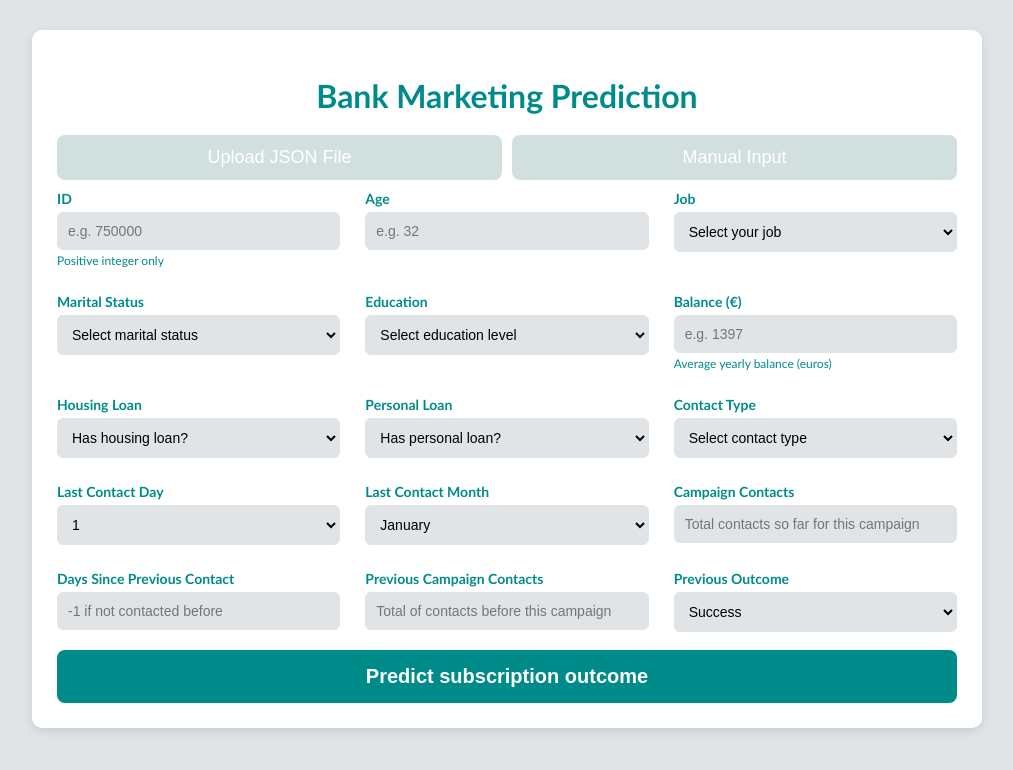
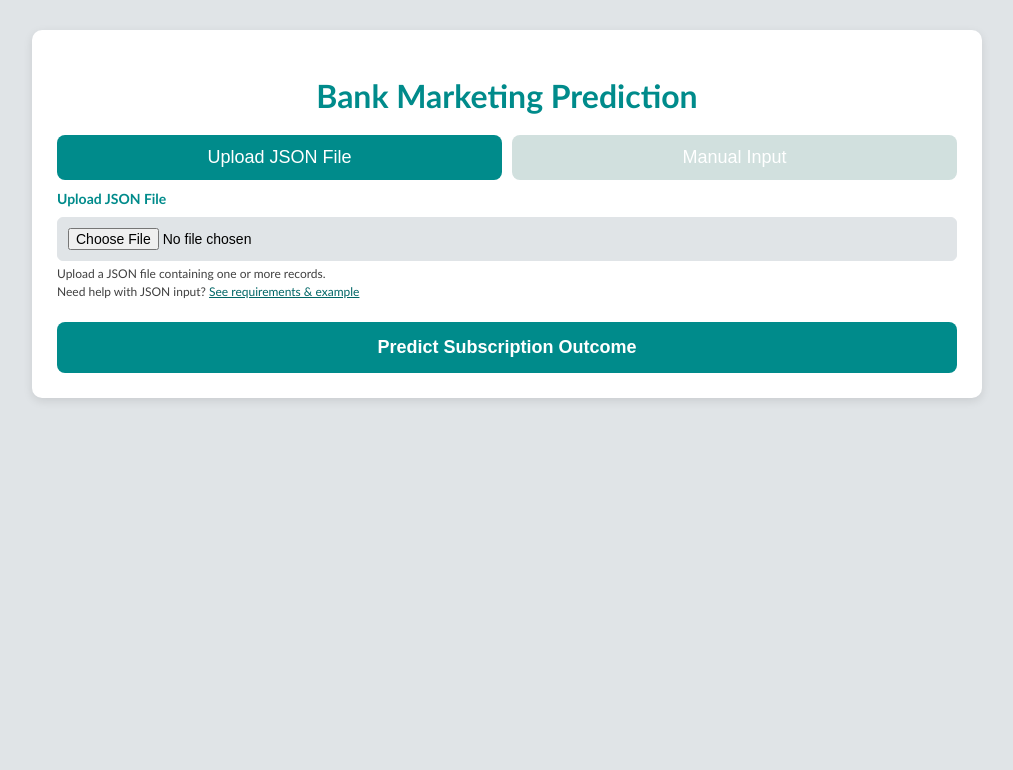
Before and after one commit to tiennguyenbio/kaggleBank, a Flask app: page / in a window 1280 px wide. Shown: the top 770 px of the page, without its empty margins (133-1146 px from the left). Run offline with Flask 3, Linux system fonts and the light colour scheme.

Commit message:
Update formatting

```diff
--- a/ms/templates/index.html
+++ b/ms/templates/index.html
@@ -48,6 +48,11 @@
       background-color: #008b8b;
     }
 
+    .toggle-btns button.active {
+      background-color: #008b8b;
+      color: white;
+    }
+
     form {
       margin-top: 10px;
     }
@@ -61,7 +66,8 @@
 
     label {
       display: block;
-      margin-bottom: 5px;
+      margin-top: 10px;
+      margin-bottom: 10px;
       color: #008b8b;
       font-size: 14px;
       font-weight: bold;
@@ -79,7 +85,7 @@
 
     .note {
       font-size: 12px;
-      color: #008b8b;
+      color: #404040;
       margin-top: 3px;
     }
 
@@ -129,10 +157,21 @@
     <!-- Upload Section -->
     <div id="upload-section" class="{% if submission_type != 'upload' %}hidden{% endif %}">
       <form action="http://127.0.0.1:8000/predict" method="post" enctype="multipart/form-data">
-        <label for="json_file">Upload JSON File</label>
-        <input type="file" id="json_file" name="json_file" accept=".json" />
-        <div class="note">Upload a JSON file containing one or more records.</div>
-        <button type="submit" class="btn">Predict subscription outcome</button>
+        <div>
+          <label for="json_file" style="font-weight: bold; color: #008b8b;">Upload JSON File</label>
+          <input type="file" id="json_file" name="json_file" accept=".json"
+                 style="width: 100%; padding: 10px; border-radius: 6px; border: 1px solid #e0e4e7; background-color: #e0e4e7;" required />
+          <div class="note" style="margin-top: 5px; font-size: 12px;">Upload a JSON file containing one or more records.</div>
+        </div>
+
+        <div class="note" style="font-size: 12px; margin-bottom: 5px;">
+          Need help with JSON input?
+          <a href="{{ url_for('json_help') }}" target="_blank" style="color: #006666; text-decoration: underline;">See requirements & example</a>
+        </div>
+
+        <button type="submit" class="btn" style="padding: 15px; font-size: 18px; border-radius: 8px; width: 100%; font-weight: bold;">
+          Predict Subscription Outcome
+        </button>
       </form>
 
       {% if submission_type == 'upload' and prediction_text %}
@@ -154,7 +193,7 @@
           <div>
             <label for="age">Age</label>
             <input type="number" id="age" name="age" placeholder="e.g. 32"
-                   value="{{ request.form.get('age', '') }}" required min="18" max="100" />
+                   value="{{ request.form.get('age', '') }}" required min="18" max="300" />
           </div>
 
           <div>
@@ -188,10 +227,9 @@
           </div>
 
           <div>
-            <label for="balance">Balance (€)</label>
+            <label for="balance">Average Yearly Balance (€)</label>
             <input type="number" id="balance" name="balance" placeholder="e.g. 1397"
-                   value="{{ request.form.get('balance', '') }}" required />
-            <div class="note">Average yearly balance (euros)</div>
+                   value="{{ request.form.get('balance', '') }}" required step="any" />
           </div>
 
           <div>
@@ -225,9 +263,9 @@
           <div>
             <label for="day">Last Contact Day</label>
             <select id="day" name="day" required>
-              <option value="" disabled>Select Day (1–31)</option>
+              <option value="" disabled selected>Select day of the month</option>
               {% for d in range(1, 32) %}
-                <option value="{{ d }}" {% if request.form.get('day')==d|string %}selected{% endif %}>{{ d }}</option>
+                <option value="{{ d }}" {% if request.form.get('day') == d|string %}selected{% endif %}>{{ d }}</option>
               {% endfor %}
             </select>
           </div>
@@ -243,10 +281,10 @@
           </div>
 
           <div>
-            <label for="campaign">Campaign Contacts</label>
+            <label for="campaign">Total Contacts This Campaign</label>
             <input type="number" id="campaign" name="campaign" min="0"
-                   placeholder="Total contacts so far for this campaign"
-                   value="{{ request.form.get('campaign', '') }}" required />
+                    placeholder="Including this call"
+                    value="{{ request.form.get('campaign', '') }}" required />
           </div>
 
           <div>
@@ -257,9 +295,9 @@
           </div>
 
           <div>
-            <label for="previous">Previous Campaign Contacts</label>
-            <input type="number" id="previous" name="previous" min="0"
-                   placeholder="Total of contacts before this campaign" value="{{ request.form.get('previous', '') }}" required />
+            <label for="previous">Total Contacts Before This Campaign</label>
+            <input type="number" id="previous" name="previous" min="0" placeholder="e.g. 1"
+                   value="{{ request.form.get('previous', '') }}" required />
           </div>
 
           <div>
@@ -285,36 +323,27 @@
   </div>
 
   <script>
-    // Show manual or upload section based on parameter
     function showSection(section) {
+      // Show/hide sections
       document.getElementById('manual-section').classList.toggle('hidden', section !== 'manual');
       document.getElementById('upload-section').classList.toggle('hidden', section !== 'upload');
+
+      // Handle active button
+      const buttons = document.querySelectorAll('.toggle-btns button');
+      buttons.forEach(btn => btn.classList.remove('active'));
+
+      if (section === 'manual') {
+        buttons[1].classList.add('active'); // second button
+      } else if (section === 'upload') {
+        buttons[0].classList.add('active'); // first button
+      }
     }
 
     // Auto-toggle based on Flask variable
     document.addEventListener('DOMContentLoaded', () => {
-      const type = "{{ submission_type|default('manual') }}";
+      const type = "{{ submission_type|default('upload') }}"; // default to upload
       showSection(type);
-
-      // Adjust campaign input to show total contacts but send +1
-      const campaignInput = document.getElementById('campaign');
-      if(campaignInput) {
-        campaignInput.addEventListener('input', () => {
-          campaignInput.dataset.backendValue = parseInt(campaignInput.value) + 1;
-        });
-      }
     });
-
-    // Optionally, before form submit, replace value with backend value
-    const manualForm = document.querySelector('#manual-section form');
-    if(manualForm) {
-      manualForm.addEventListener('submit', (e) => {
-        const campaignInput = document.getElementById('campaign');
-        if(campaignInput && campaignInput.dataset.backendValue) {
-          campaignInput.value = campaignInput.dataset.backendValue;
-        }
-      });
-    }
   </script>
 
 </body>
```
Also changed, not shown: other parts of ms/templates/index.html (+22 -0 lines).
